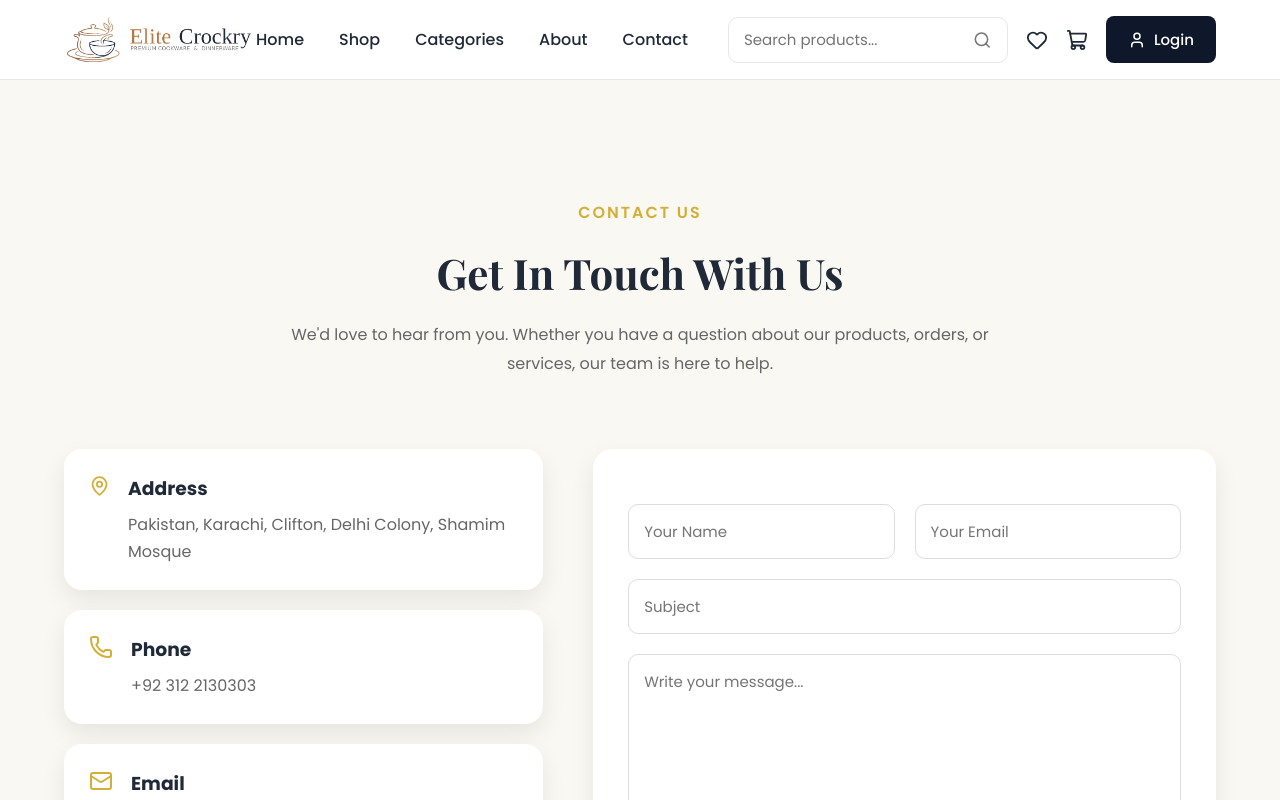
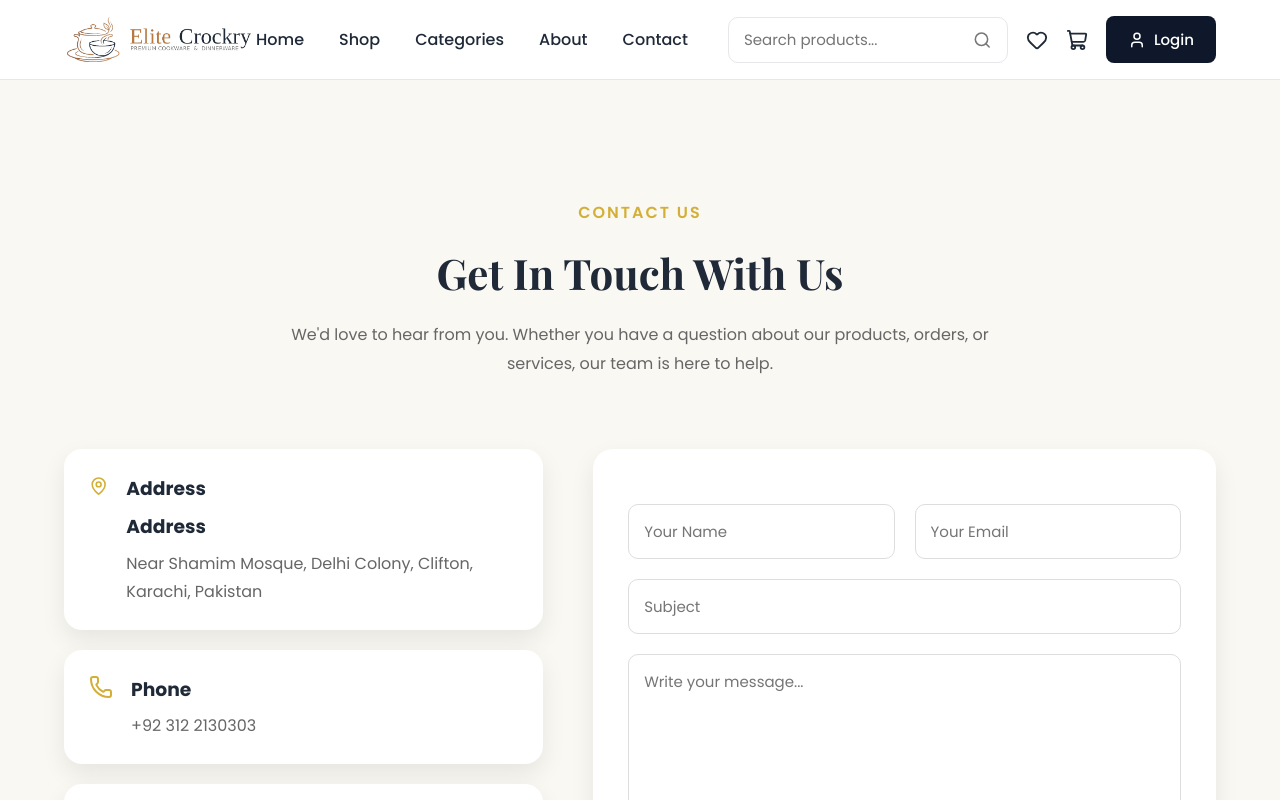
Before and after one commit to ajlal-essentri/Crockry-Elite, a React (Vite) app: page /contact in a window 1280 px wide. Shown: the top 800 px of the page. Built offline with nearby package versions, Linux system fonts and the light colour scheme; no server answers; the database is empty.

Commit message:
change addres and login error

```diff
--- a/src/pages/contect/contect.jsx
+++ b/src/pages/contect/contect.jsx
@@ -63,7 +63,8 @@ function Contact() {
               <MapPin size={24}/>
               <div>
                 <h3>Address</h3>
-                <p>Pakistan, Karachi, Clifton, Delhi Colony, Shamim Mosque</p>
+                <p><h3>Address</h3>
+<p>Near Shamim Mosque, Delhi Colony, Clifton, Karachi, Pakistan</p></p>
               </div>
             </div>
 
--- a/src/pages/login/login.jsx
+++ b/src/pages/login/login.jsx
@@ -21,7 +21,7 @@ function Login() {
       await loginCustomer(email, password);
       navigate("/");
     } catch (err) {
-      setError("Email ya password ghalat hai.");
+      setError("Invalid email or password..");
     } finally {
       setLoading(false);
     }
```
